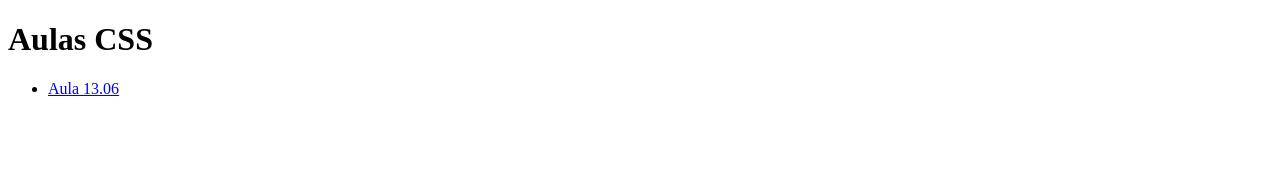
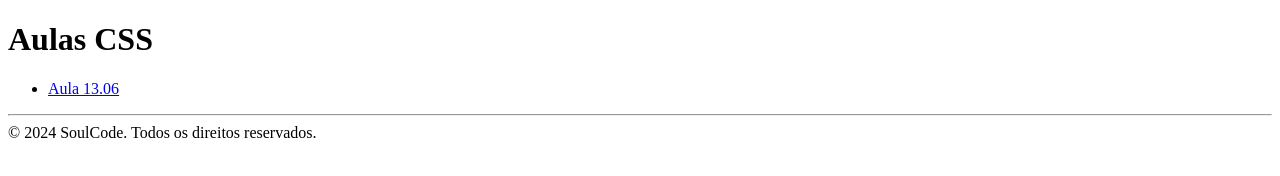
Before and after one commit to TomeCastroJr/soulcode-css, a plain HTML site: page index.html in a window 1280 px wide. Drawn offline with Linux system fonts and the light colour scheme.

Commit message:
criação do footer

```diff
--- a/index.html
+++ b/index.html
@@ -14,5 +14,9 @@
             </ul>
         </nav>
     </main>
+    <footer>
+        <hr>
+        &copy; 2024 SoulCode. Todos os direitos reservados.
+    </footer>
 </body>
 </html>
```
